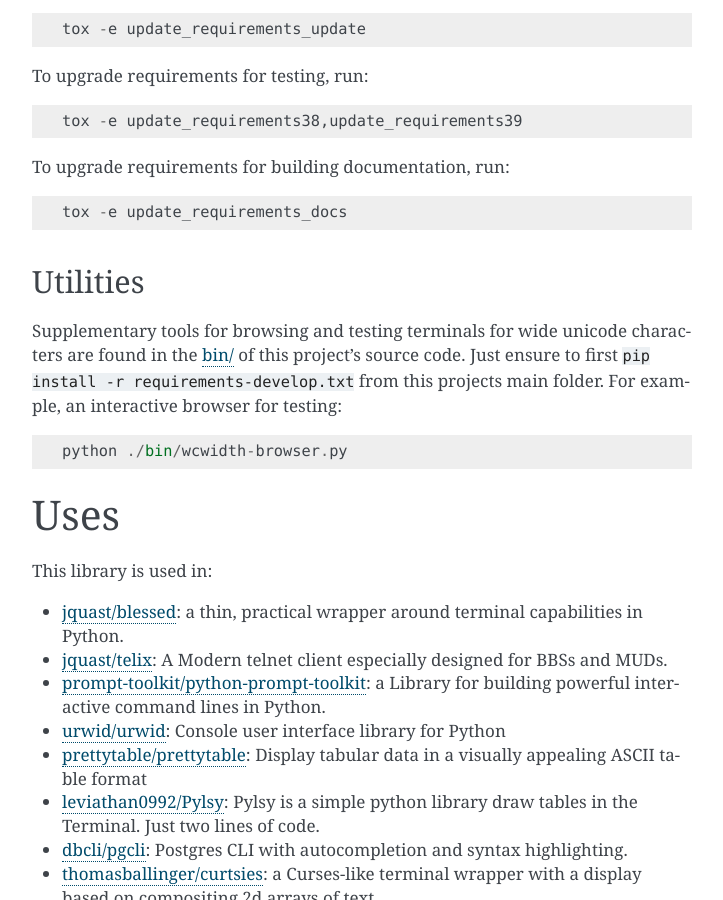
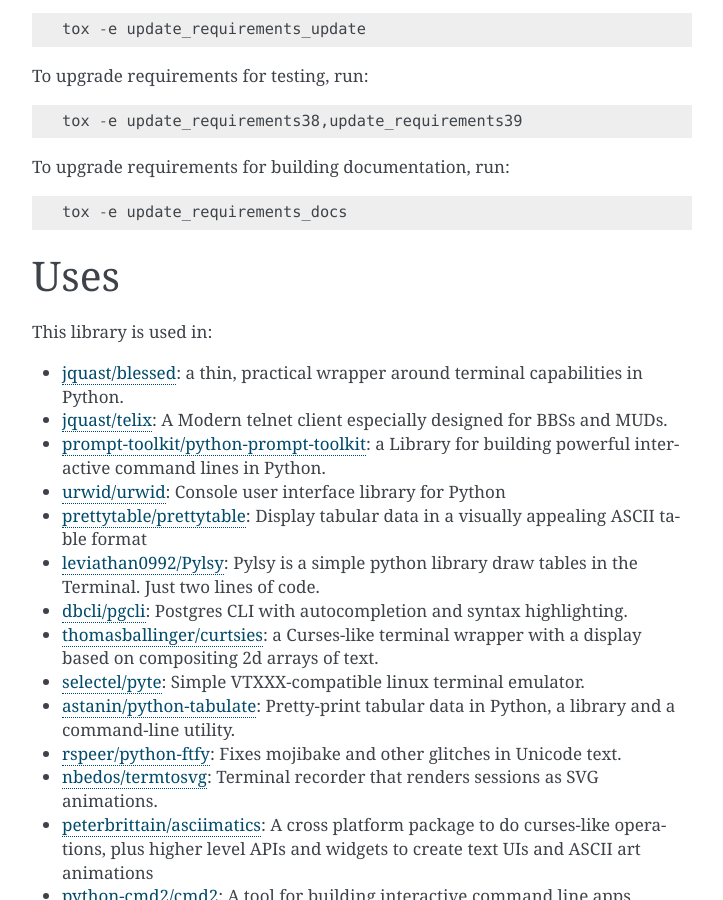
Before and after one commit to jquast/wcwidth, a Sphinx documentation site: the page built from docs/intro.rst, in a window 1280 px wide and 900 px high, scrolled down 11373 px. Shown: the whole window, without its empty margins (388-1111 px from the left). Built offline with Sphinx 7.4.7, drawn with Linux system fonts in a browser that asks for light colours.

Commit message:
Do not suggest the bin/ tools

```diff
--- a/docs/intro.rst
+++ b/docs/intro.rst
@@ -556,16 +556,6 @@
 
    tox -e update_requirements_docs
 
-Utilities
----------
-
-Supplementary tools for browsing and testing terminals for wide unicode
-characters are found in the `bin/`_ of this project's source code.  Just ensure
-to first ``pip install -r requirements-develop.txt`` from this projects main
-folder. For example, an interactive browser for testing::
-
-  python ./bin/wcwidth-browser.py
-
 ====
 Uses
 ====
```
